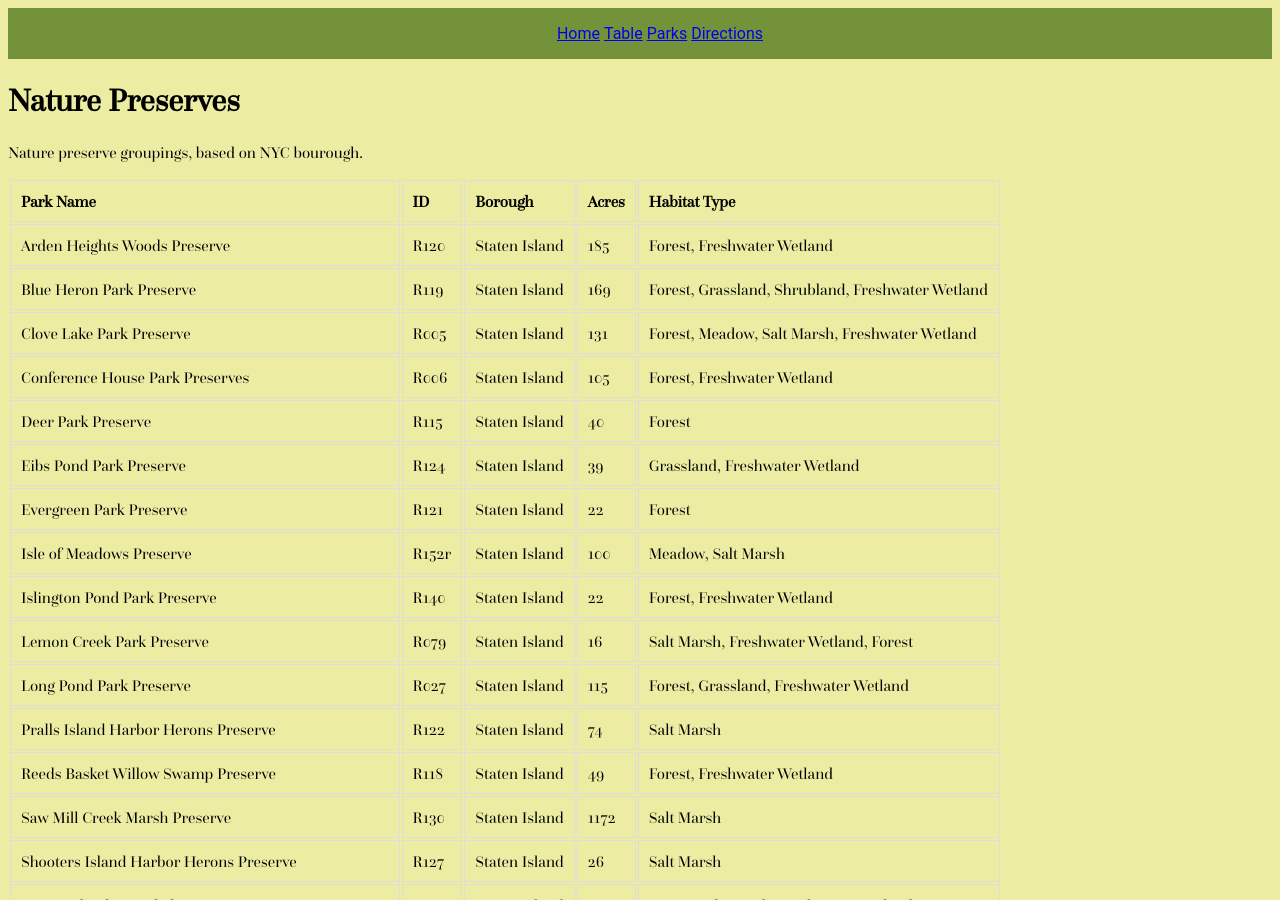
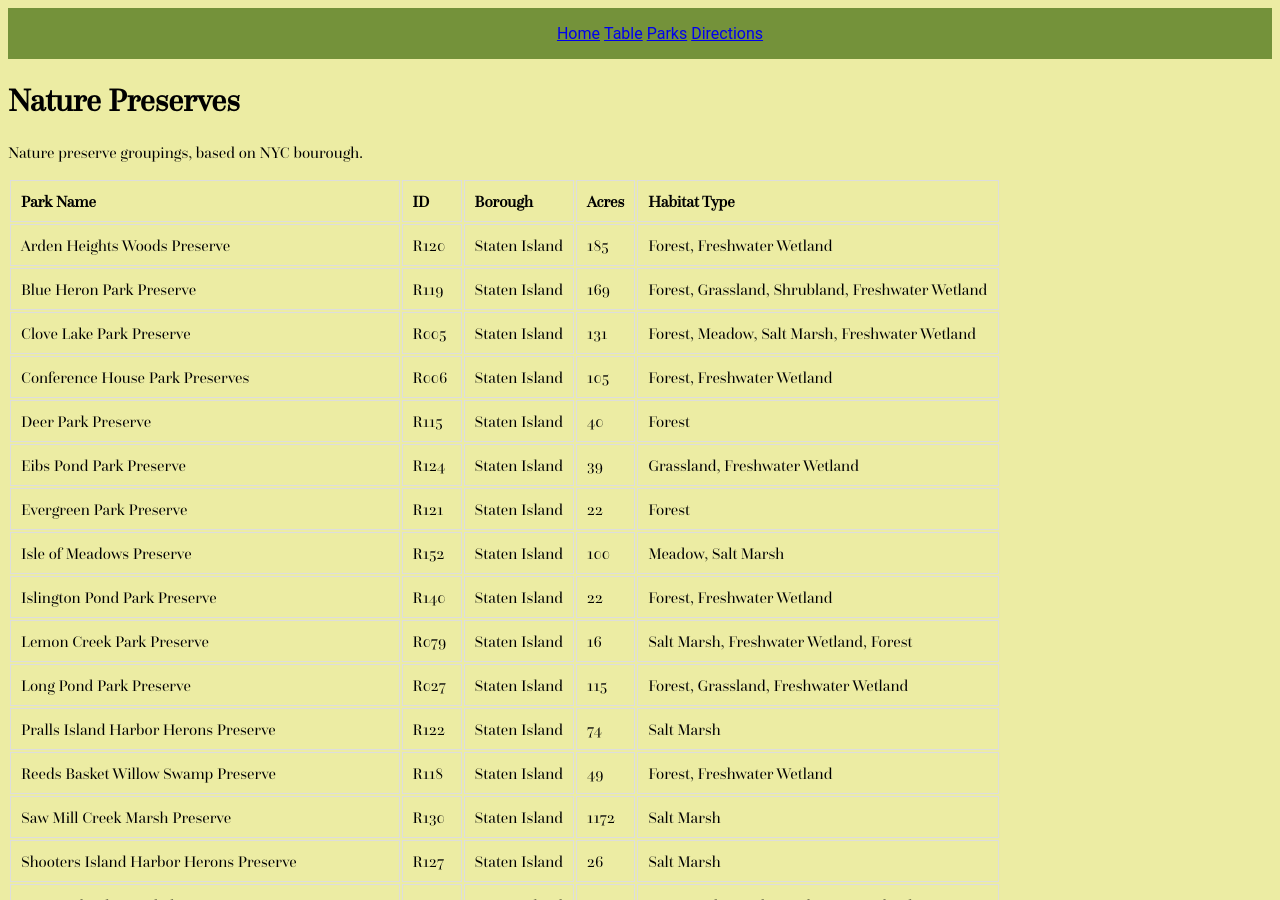
Before and after one commit to annabellamelvin/annabellamelvin.github.io, a Jekyll site: the page Nature_Preserves/nature_table.html, which Jekyll copies as it is, in a window 1280 px wide and 900 px high. Built offline with Jekyll 4.4.1, drawn with Linux system fonts in a browser that asks for light colours.

Commit message:
Update nature_table.html

```diff
--- a/Nature_Preserves/nature_table.html
+++ b/Nature_Preserves/nature_table.html
@@ -111,7 +111,7 @@
          </tr>
          <tr>
             <td>Isle of Meadows Preserve</td>
-            <td>R152r</td>
+            <td>R152</td>
             <td>Staten Island</td>
             <td>100</td>
             <td>Meadow, Salt Marsh</td>
```
